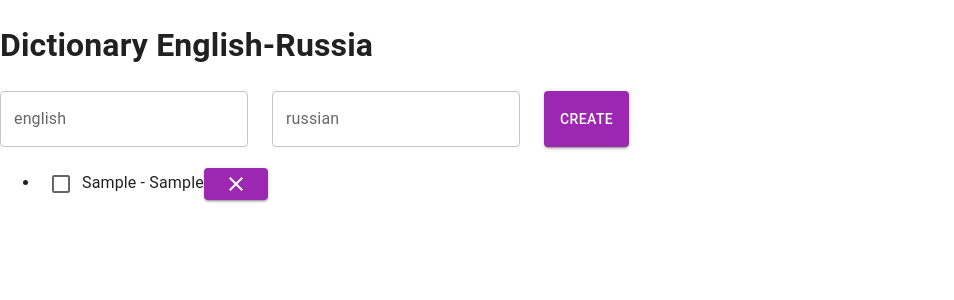
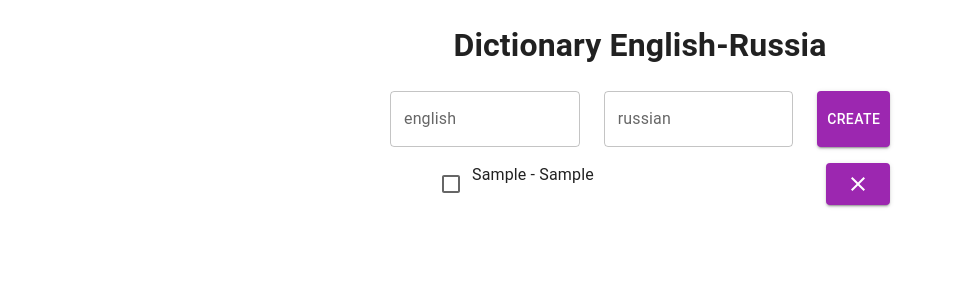
Before and after one commit to Vladimir073/dictionary_eng-rus, a React (Create React App) app: page / in a window 1280 px wide. Both pictures are taken after typing "Sample", "Sample" into the empty fields and a click on the button "CREATE". Shown: the top 300 px of the page, without its empty margins (0-954 px from the left). Built offline with nearby package versions, Linux system fonts and the light colour scheme.

Commit message:
feat of filter and localStorage

```diff
--- a/src/components/dictionary/item/item_dictionary.container.tsx
+++ b/src/components/dictionary/item/item_dictionary.container.tsx
@@ -1,6 +1,6 @@
 import { FC, memo } from 'react';
 import { DictionaryModel } from '../../../models/state/dictionary_state.model';
-import { Button, Checkbox } from '@mui/material';
+import { Button, Checkbox, Stack } from '@mui/material';
 import { Close } from '@mui/icons-material';
 
 interface IItemDictionary extends DictionaryModel {
@@ -10,9 +10,9 @@ interface IItemDictionary extends DictionaryModel {
 
 export const ItemDictionary: FC<IItemDictionary> = memo(({ rus, eng, checked, handleOnChecked, handleDelete, id }) => {
     return (
-        <li>
+        <Stack direction='row'>
             <Checkbox checked={checked} color='secondary' onClick={() => handleOnChecked(id)} />
-            <span>
+            <span style={{ flex: '1 1', textAlign: 'start', height: 'auto' }}>
                 {eng} - {rus}
             </span>
             <Button
@@ -24,6 +24,6 @@ export const ItemDictionary: FC<IItemDictionary> = memo(({ rus, eng, checked, ha
             >
                 <Close />
             </Button>
-        </li>
+        </Stack>
     );
 });
--- a/src/components/dictionary/list/list_dictionary.container.tsx
+++ b/src/components/dictionary/list/list_dictionary.container.tsx
@@ -1,7 +1,7 @@
 import { FC, memo, useEffect, useState } from 'react';
 import { DictionaryModel } from '../../../models/state/dictionary_state.model';
 import { ItemDictionary } from '../item/item_dictionary.container';
-import { CssBaseline } from '@mui/material';
+import { CssBaseline, Stack } from '@mui/material';
 import { localStorageValue } from '../../../constants/localStorage.constants';
 import { FormCreateDictionary } from '../../form/form_create_dictionary.container';
 
@@ -9,15 +9,18 @@ export const ListDictionary: FC = memo(() => {
     const [dictionary, setDictionary] = useState<DictionaryModel[]>([]);
 
     function changeChecked(id: string) {
-        setDictionary(
-            dictionary.map<DictionaryModel>(item => {
+        const updateDictionary = dictionary.map<DictionaryModel>(item => {
             if (item.id === id) {
                 return { ...item, checked: !item.checked };
             } else {
                 return item;
             }
-            }),
-        );
+        });
+        const completedArray = updateDictionary.filter(item => item.checked);
+        const uncompletedArray = updateDictionary.filter(item => !item.checked);
+        setDictionary([...uncompletedArray, ...completedArray]);
+        localStorage.clear();
+        localStorage.setItem(localStorageValue, JSON.stringify([...uncompletedArray, ...completedArray]));
     }
 
     function handleDeleteItemDictionary(id: string) {
@@ -31,13 +34,15 @@ export const ListDictionary: FC = memo(() => {
         }
     }, []);
 
-    useEffect(() => {
-        localStorage.clear();
-        localStorage.setItem(localStorageValue, JSON.stringify(dictionary));
-    }, [dictionary]);
+    // useEffect(() => {
+    //     const checkedArr = dictionary.filter(item => item.checked);
+    //     const uncheckedArr = dictionary.filter(item => !item.checked);
+    //     setDictionary([...checkedArr, ...uncheckedArr]);
+    // }, [dictionary]);
 
     return (
-        <div>
+        <div style={{ width: '100vw', height: '100vh', textAlign: 'center' }}>
+            <Stack sx={{ maxWidth: '500px' }} margin='0 auto'>
                 <CssBaseline />
                 <h1>Dictionary English-Russia</h1>
                 <FormCreateDictionary dictionary={dictionary} setDictionary={setDictionary} />
@@ -56,6 +61,7 @@ export const ListDictionary: FC = memo(() => {
                         );
                     })}
                 </ul>
+            </Stack>
         </div>
     );
 });
--- a/src/components/form/form_create_dictionary.container.tsx
+++ b/src/components/form/form_create_dictionary.container.tsx
@@ -2,6 +2,7 @@ import { Button, FormControl, Stack, TextField } from '@mui/material';
 import { FC, memo, useCallback, useState } from 'react';
 import { v4 as uuidv4 } from 'uuid';
 import { DictionaryModel } from '../../models/state/dictionary_state.model';
+import { localStorageValue } from '../../constants/localStorage.constants';
 
 type FormCreate = { dictionary: DictionaryModel[]; setDictionary: (val: DictionaryModel[]) => void };
 
@@ -27,7 +28,12 @@ export const FormCreateDictionary: FC<FormCreate> = memo(({ dictionary, setDicti
                 setValidated({ ...validated, rus: true });
                 return;
             }
-            setDictionary([...dictionary, { ...valueEngRus, checked: false, id: uuidv4() }]);
+            let newDictionary = [...dictionary, { ...valueEngRus, checked: false, id: uuidv4() }];
+            const completedArray = newDictionary.filter(item => item.checked);
+            const uncompletedArray = newDictionary.filter(item => !item.checked);
+            setDictionary([...uncompletedArray, ...completedArray]);
+            localStorage.clear();
+            localStorage.setItem(localStorageValue, JSON.stringify([...uncompletedArray, ...completedArray]));
             setValueEngRus({ eng: '', rus: '' });
         },
         [dictionary, setDictionary, validated, valueEngRus],
```
Lines whose indentation alone changed are shown as unchanged.
